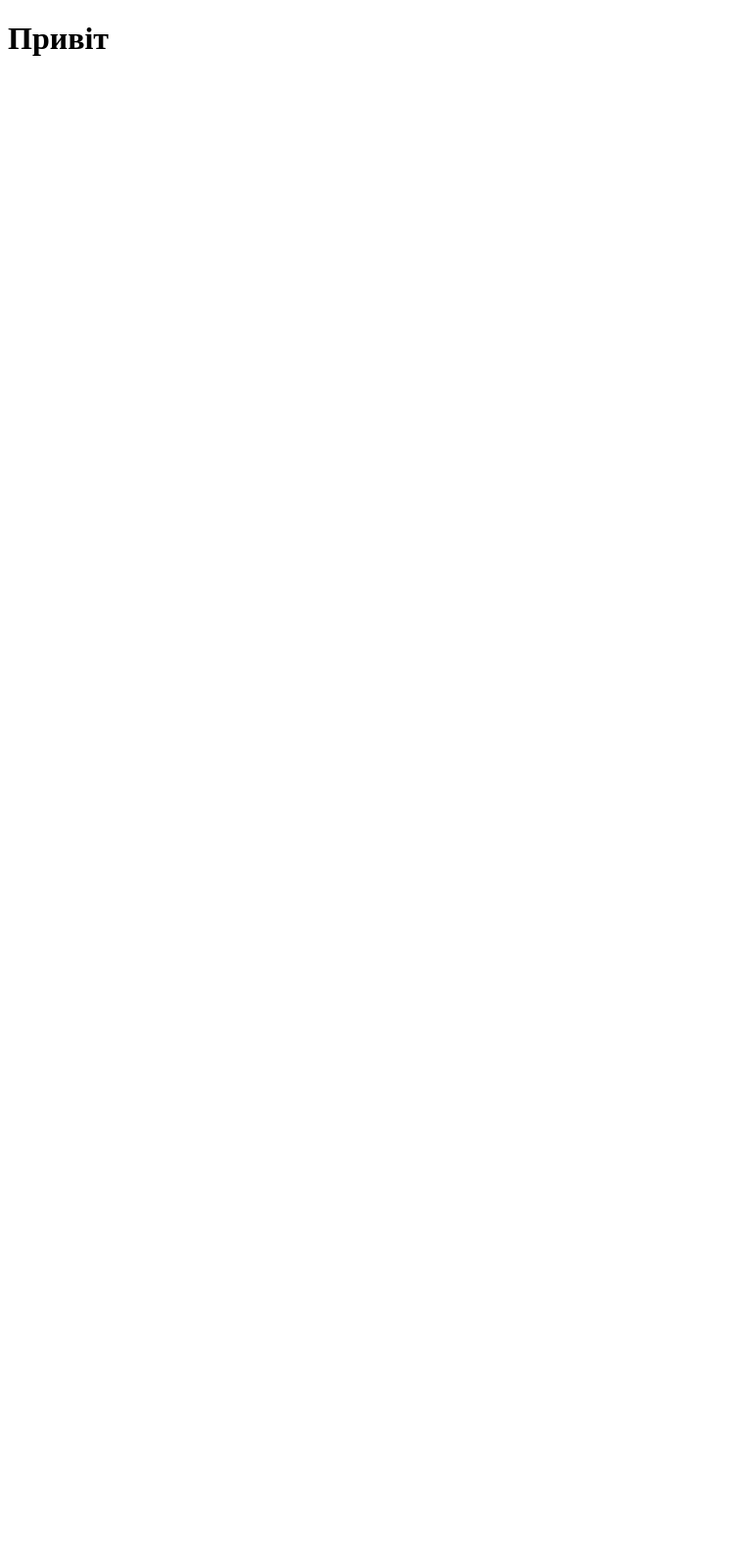
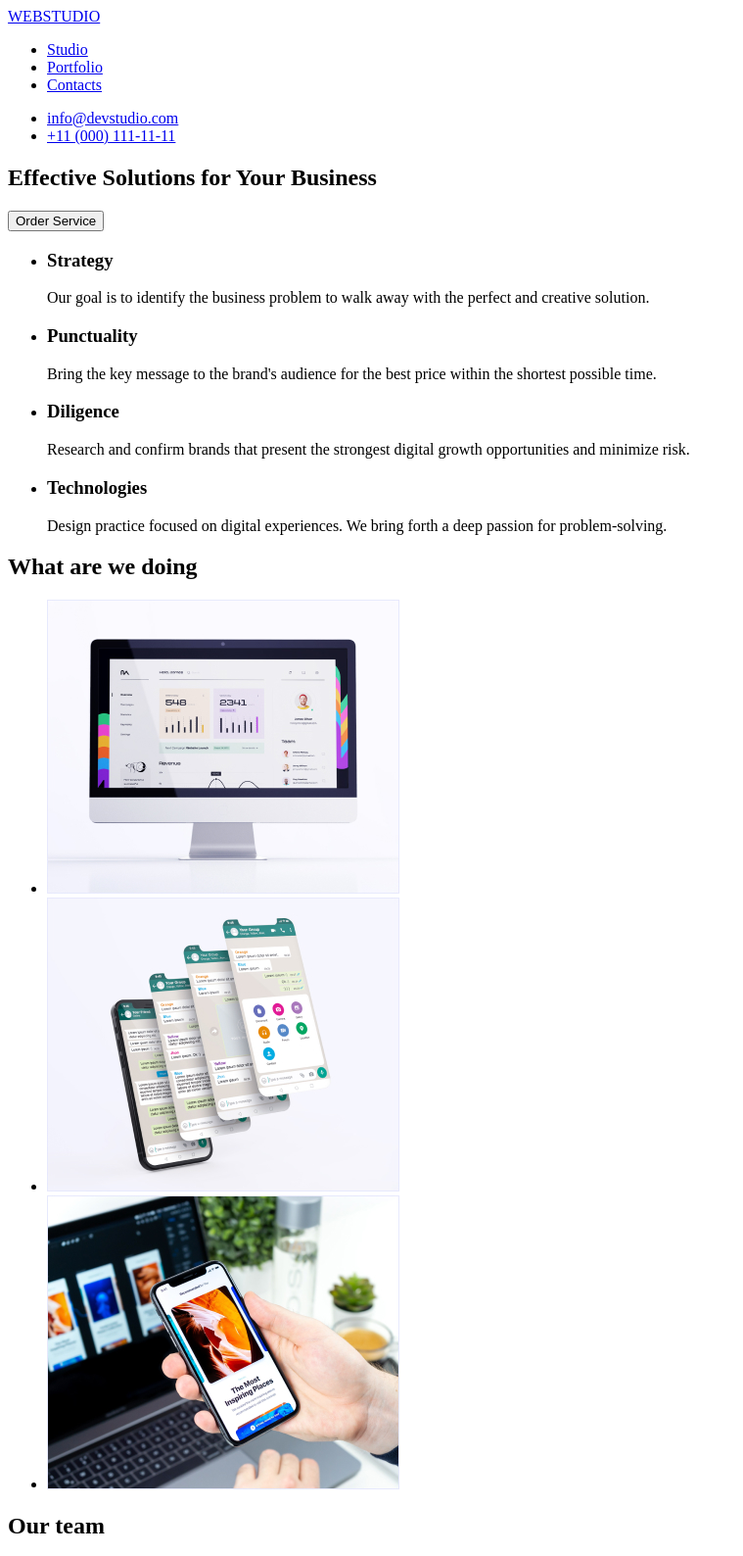
Before and after one commit to MaksymKravchenk/Tutorial, a plain HTML site: page index.html in a window 1280 px wide. Shown: the top 1588 px of the page at 98% size, without its empty margins (0-759 px from the left). Before the commit the page ends 800 px from the top, so only its background shows below. Drawn offline with Linux system fonts and the light colour scheme.

Commit message:
Homework1 index.html

```diff
--- a/index.html
+++ b/index.html
@@ -7,6 +7,133 @@
     <title>Document</title>
   </head>
   <body>
-    <h1>Привіт</h1>
+    <header>
+      <nav>
+        <a href="/index.html"> WEBSTUDIO </a>
+
+        <ul>
+          <li><a href="#">Studio</a></li>
+          <li><a href="#">Portfolio</a></li>
+          <li><a href="#">Contacts</a></li>
+        </ul>
+      </nav>
+      <ul>
+        <li><a href="email:info@devstudio.com">info@devstudio.com</a></li>
+        <li><a href="tel:+11(000)1111111">+11 (000) 111-11-11</a></li>
+      </ul>
+    </header>
+    <main>
+      <section>
+        <h1>Effective Solutions for Your Business</h1>
+
+        <button>Order Service</button>
+      </section>
+
+      <section>
+        <h2 hidden>features</h2>
+        <ul>
+          <li>
+            <h3>Strategy</h3>
+            <p>
+              Our goal is to identify the business problem to walk away with the
+              perfect and creative solution.
+            </p>
+          </li>
+
+          <li>
+            <h3>Punctuality</h3>
+            <p>
+              Bring the key message to the brand's audience for the best price
+              within the shortest possible time.
+            </p>
+          </li>
+
+          <li>
+            <h3>Diligence</h3>
+            <p>
+              Research and confirm brands that present the strongest digital
+              growth opportunities and minimize risk.
+            </p>
+          </li>
+          <li>
+            <h3>Technologies</h3>
+            <p>
+              Design practice focused on digital experiences. We bring forth a
+              deep passion for problem-solving.
+            </p>
+          </li>
+        </ul>
+      </section>
+
+      <section>
+        <h2>What are we doing</h2>
+        <ul>
+          <li>
+            <img src="/Images/monitor.jpg" alt="monitor" width="360" />
+          </li>
+          <li>
+            <img
+              src="/Images/many_massenges.jpg"
+              alt="many massenges"
+              width="360"
+            />
+          </li>
+          <li>
+            <img
+              src="/Images/mobile_with_nootbook.jpg"
+              alt="mobile with nootbook"
+              width="360"
+            />
+          </li>
+        </ul>
+      </section>
+
+      <section>
+        <h2>Our team</h2>
+        <ul>
+          <li>
+            <img
+              src="/Images/Mark_Guerrero.jpg"
+              alt="Mark Guerrero"
+              width="264"
+            />
+            <h3>Mark Guerrero</h3>
+            <p>Product Designer</p>
+          </li>
+          <li>
+            <img src="/Images/Tom_Ford.jpg" alt="Tom Ford" width="264" />
+            <h3>Tom Ford</h3>
+            <p>Frontend Developer</p>
+          </li>
+          <li>
+            <img
+              src="/Images/Camila_Garcia.jpg"
+              alt="Camila Garcia"
+              width="264"
+            />
+            <h3>Camila Garcia</h3>
+            <p>Marketing</p>
+          </li>
+
+          <li>
+            <img
+              src="/Images/Daniel_Wilson.jpg"
+              alt="Daniel Wilson"
+              width="264"
+            />
+            <h3>Daniel Wilson</h3>
+            <p>UI Designer</p>
+          </li>
+        </ul>
+      </section>
+    </main>
+
+    <footer>
+      <a href="/index.html">WebStudio</a>
+      <p>
+        Increase the flow of customers and sales for your business with digital
+        marketing & growth solutions.
+      </p>
+    </footer>
   </body>
 </html>
```
Also changed, not shown: .prettierrc.json (added), Images/Camila_Garcia.jpg (added), Images/Daniel_Wilson.jpg (added), Images/Mark_Guerrero.jpg (added), Images/Tom_Ford.jpg (added), Images/many_massenges.jpg (added), Images/mobile_with_nootbook.jpg (added), Images/monitor.jpg (added).
